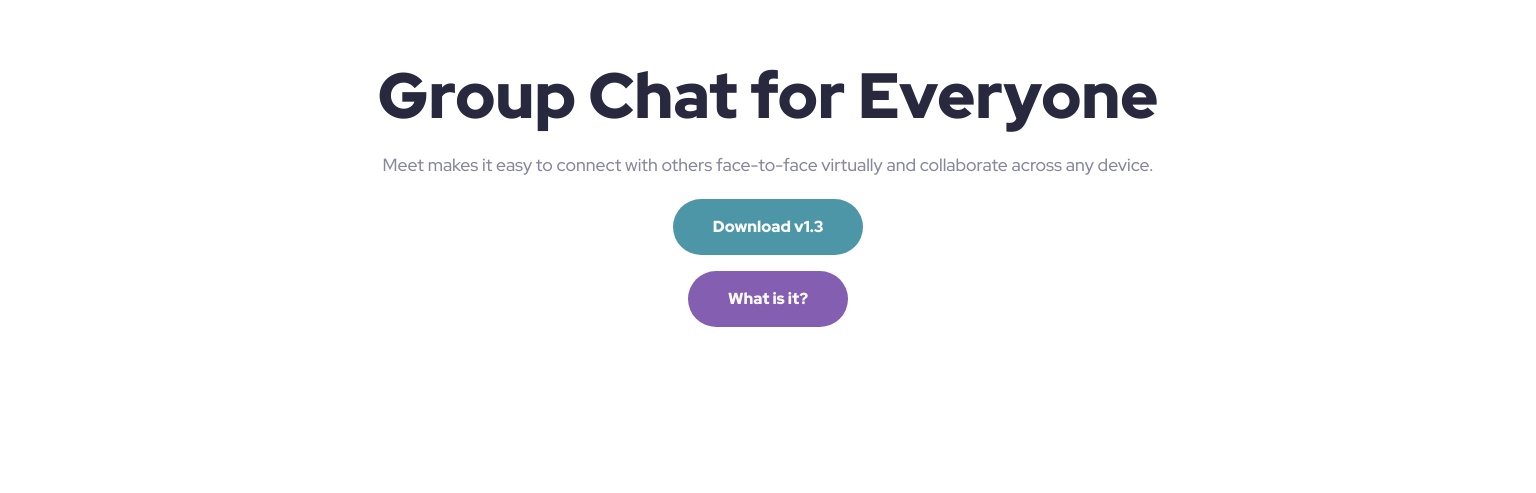
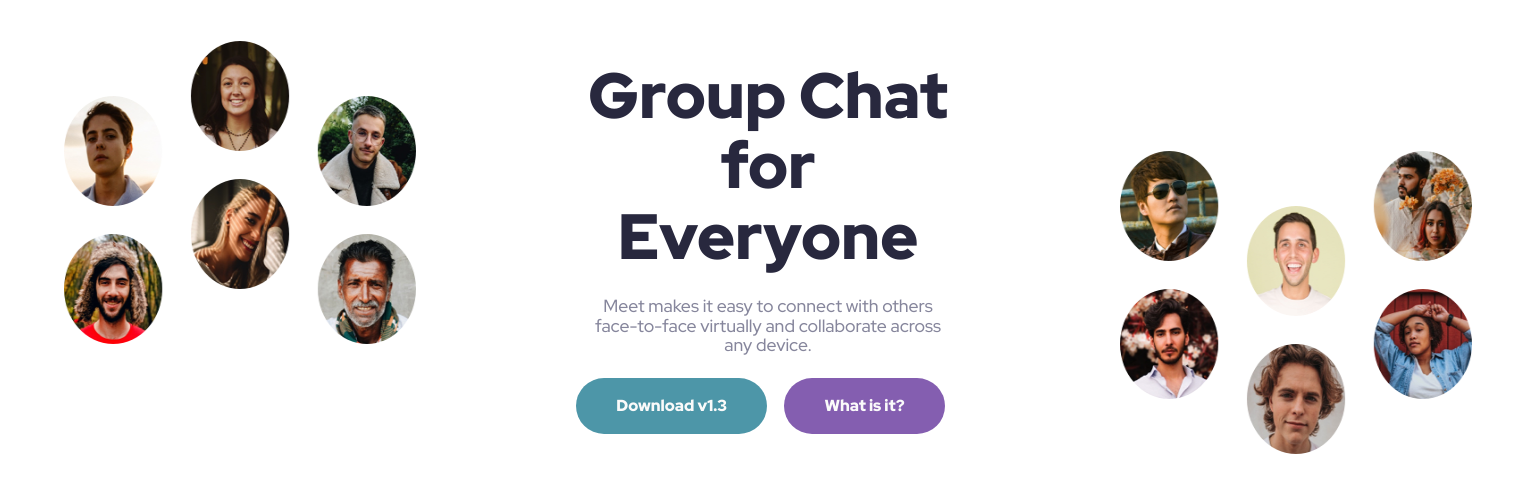
Before and after one commit to JuliAlchemDev/FM-meet-landing-page, a plain HTML site: page index.html in a window 1536 px wide. Shown: the part 111-604 px from the top of the page. Drawn offline with Linux system fonts and the light colour scheme.

Commit message:
style(header): add images and tablet and desktop views

```diff
--- a/assets/styles/styles.css
+++ b/assets/styles/styles.css
@@ -8,11 +8,26 @@ body {
   margin-block-start: var(--margin-top);
 }
 .header {
-    padding: 64px 32px 32px 32px; /* M */
+  display: grid;
+  grid-template-columns: 1fr 1fr;
+  padding-block-start: 64px;
+  place-items: center;
+
+}
+
+.header__image-left,
+.header__image-right {
+  width: 100%;
+  max-width: 394px;
+  height: 100%;
+  max-height: 303px;
 }
 .header__hero {
+  padding: 0 32px; /* M */
+  grid-column: span 2;
   display: grid;
   place-items: center;
+  max-width: 450px;
 }
 .header__hero-title {
   color: var(--clr-neutral-slate-900);
@@ -22,6 +37,7 @@ body {
   line-height: var(--lh-110);
   letter-spacing: var(--ls-none);
   text-align: center;
+  margin-block-start: 48px;
 }
 .header__hero-description {
   color: var(--clr-neutral-slate-600);
@@ -36,7 +52,7 @@ body {
 
 .header__cta {
   width: max-content;
-    padding:  16px 40px;
+  padding: 16px 40px;
 
   border: 0;
   border-radius: 1.8rem;
@@ -50,12 +66,54 @@ body {
   letter-spacing: var(--ls-none);
 }
 .header__cta.download {
+    --separate-btn: var(--spacing-200); /* M 16px;*/
   background-color: var(--clr-primary-cyan-600);
-    margin-block-end: 16px; /* M*/
+
+  margin-block-end:  var(--separate-btn);
 }
+@media (min-width: 48rem) {
+  .header__hero {
+    grid-template-columns: 1fr 1fr;
+  }
+  .header__hero-title {
+    grid-column: span 2;
+  }
+  .header__hero-description {
+    grid-column: span 2;
+  }
+  .header__cta.download {
+    --separate-btn: 0;
 
+  }
+}
 @media (min-width: 90rem) {
-    .logo{
+  .logo {
     --margin-top: var(--spacing-1000); /*Desktop ->  80px*/
   }
+  .header {
+    grid-template-columns: 1fr 2fr 1fr;
+    place-content: center;
+    padding: 64px;
   }
+  .header, .header__image-left, .header__image-right, .header__hero {
+    /* border: 1px solid red; */
+
+  }
+  .header__image-left {
+    grid-column: 1 / 2;
+    align-self: start;
+    margin-top: -20px;
+  }
+  .header__image-right {
+    grid-column: 3 / 4;
+    align-self: end;
+     margin-bottom: -20px;
+  }
+  .header__hero {
+    grid-column: 2 / 3;
+    grid-row: 1;
+  }
+  .header__hero-title{
+    margin-block-start: 0;
+  }
+}
--- a/index.html
+++ b/index.html
@@ -3,7 +3,6 @@
   <head>
     <meta charset="UTF-8" />
     <meta name="viewport" content="width=device-width, initial-scale=1.0" />
-
 
     <link
       rel="icon"
@@ -12,28 +11,43 @@
       href="./assets/favicon-32x32.png"
     />
     <!-- Styles -->
-     <link rel="stylesheet" href="./assets/styles/reset.css">
-     <link rel="stylesheet" href="./assets/styles/custom.css">
-     <link rel="stylesheet" href="./assets/styles/styles.css">
-
+    <link rel="stylesheet" href="./assets/styles/reset.css" />
+    <link rel="stylesheet" href="./assets/styles/custom.css" />
+    <link rel="stylesheet" href="./assets/styles/styles.css" />
 
     <title>Frontend Mentor | Meet landing page</title>
   </head>
   <body>
     <section class="logo">
-      <img src="./assets/images/logo.svg" alt="" width="118" height="28">
+      <img src="./assets/images/logo.svg" alt="" width="118" height="28" />
     </section>
     <header class="header">
-      <!-- TODO: change img's depends on device view -->
-      <!-- <img src="./assets/desktop/image-hero-left.png" alt="" class="header__image-left"/>
-      <img src="./assets/desktop/image-hero-right.png" alt="" class="header__image-right"/> -->
+
+        <img
+          src="./assets/images/desktop/image-hero-left.png"
+          alt=""
+          width="180"
+          height="160"
+          class="header__image-left"
+        />
+
+        <img
+          src="./assets/images/desktop/image-hero-right.png"
+          alt=""
+          width="180"
+          height="160"
+          class="header__image-right"
+        />
+
       <article class="header__hero">
         <h1 class="header__hero-title">Group Chat for Everyone</h1>
         <p class="header__hero-description">
           Meet makes it easy to connect with others face-to-face virtually and
           collaborate across any device.
         </p>
-        <button class="header__cta download">Download <span class='download-version'>v1.3</span></button>
+        <button class="header__cta download">
+          Download <span class="download-version">v1.3</span>
+        </button>
         <button class="header__cta">What is it?</button>
       </article>
     </header>
```
Also changed, not shown: assets/images/mobile/faces-left.svg (added), assets/images/mobile/faces-right.svg (added). Lines whose indentation alone changed are shown as unchanged.
